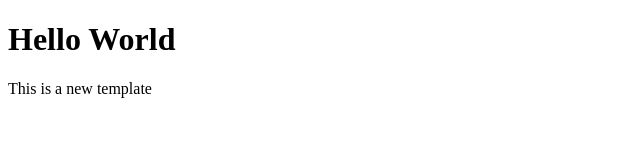
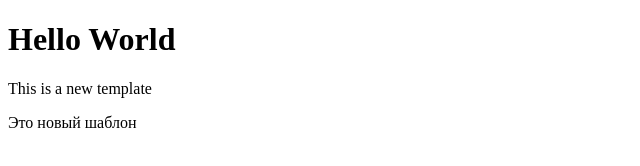
Before and after one commit to toliranta/template.new, a plain HTML site: page index.html in a window 1280 px wide. Shown: the whole page, without its empty margins (0-640 px from the left). Drawn offline with Linux system fonts and the light colour scheme.

Commit message:
Update index.html

```diff
--- a/index.html
+++ b/index.html
@@ -6,5 +6,7 @@
   <body>
     <h1>Hello World</h1>
     <p>This is a new template</p>
+
+    <p>Это новый шаблон</p>
   </body>
 </html>
```
